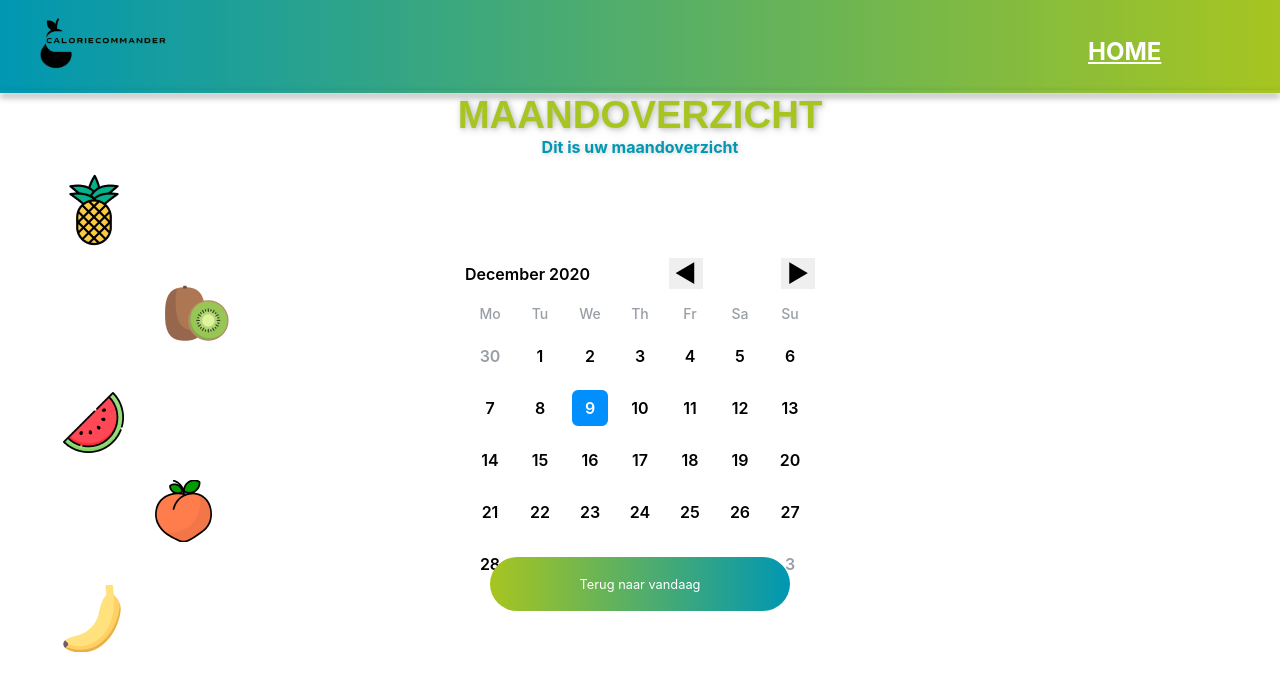
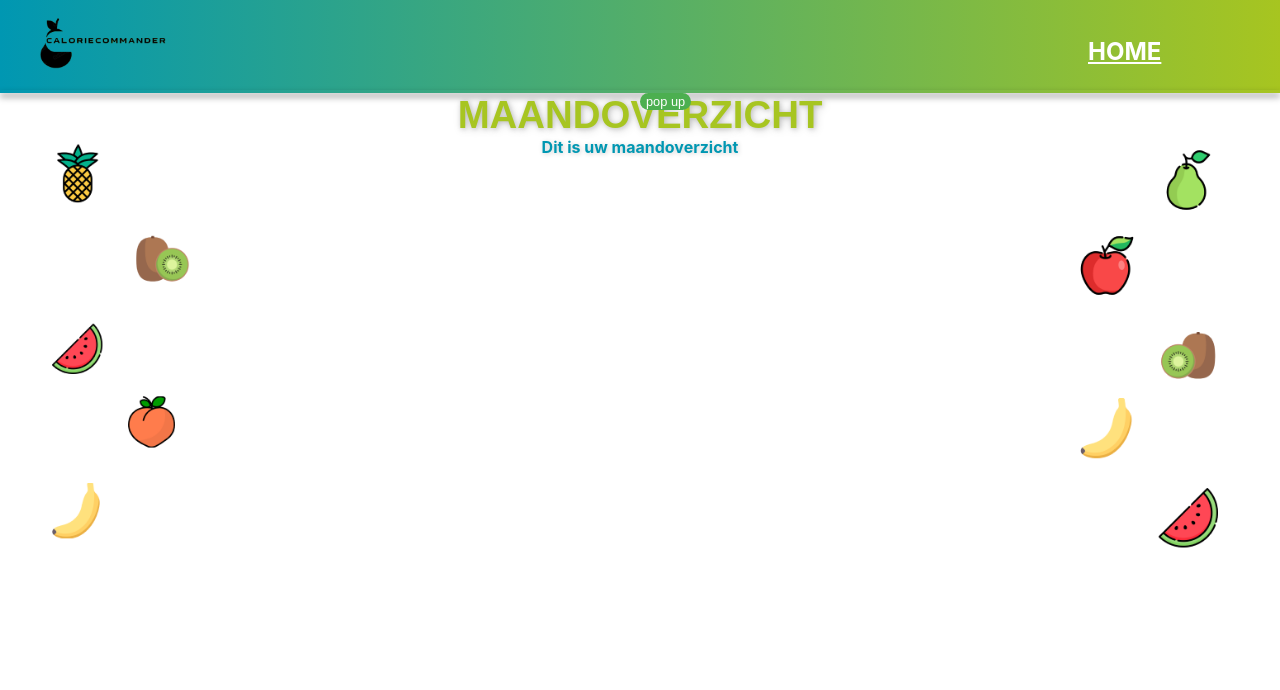
Before and after one commit to CalorieCommander/frontend, a React (Create React App) app in the folder app/: page /Maandoverzicht in a window 1280 px wide. Shown: the top 690 px of the page. Built offline with nearby package versions, Linux system fonts and the light colour scheme.

Commit message:
maandoverzicht

```diff
--- a/app/src/index.css
+++ b/app/src/index.css
@@ -1,7 +1,3 @@
-body{
-  background-image: url("./img/background.png");
-}
-
 .line {
   background: linear-gradient(to right, #0097B2, #A7C520);
   box-shadow: 0 0.3vw 0.5vw rgba(0, 0, 0, 0.5);
--- a/app/src/pages/Homepage.css
+++ b/app/src/pages/Homepage.css
@@ -5,6 +5,9 @@ body {
       sans-serif;
     -webkit-font-smoothing: antialiased;
     -moz-osx-font-smoothing: grayscale;
+    background-image: url("../img/background.png");
+    background-repeat: no-repeat;
+    background-size: cover;
   }
 
   code {
@@ -14,6 +17,7 @@ body {
 
   /*navbar bij startpagina aanpassen*/
   /* tekst editing startpage */
+
   .home-tekst1 {
     font-family: Horizon, sans-serif;
     color: #A7C521;
--- a/app/src/pages/Homepage.js
+++ b/app/src/pages/Homepage.js
@@ -5,7 +5,7 @@ import logo from '../img/caloriecommander.png';
 
 const Homepage = () => {
     return (
-        <div className="Test">
+        <div className="homepage">
             <div className="navbar">
                 <img src={logo} alt="logo" className="logo" />
             </div>
@@ -16,6 +16,7 @@ const Homepage = () => {
 
                 <div className="home-blauw-tekst">Meld je hieronder aan om je leven</div>
                 <div className="home-blauw-tekst2">voorgoed te veranderen!</div>
+
 
                 <div className="buttons-homepage">
                     <Link to="/Inloggen" className="home-button">
--- a/app/src/pages/Inloggen.css
+++ b/app/src/pages/Inloggen.css
@@ -63,7 +63,7 @@ input[type="password"] {
 }
 
 .login-button {
-  margin-top: 150px;
+  margin-top: 250px;
   position: absolute;
   left: 50%;
   transform: translateX(-50%);
--- a/app/src/pages/Maandoverzicht.css
+++ b/app/src/pages/Maandoverzicht.css
@@ -7,6 +7,7 @@ body {
       sans-serif;
     -webkit-font-smoothing: antialiased;
     -moz-osx-font-smoothing: grayscale;
+
   }
 
   code {
@@ -40,141 +41,41 @@ body {
 	--c-text-secondary: #999FA6;
 }
 
-button {
-	font: inherit;
-	cursor: pointer;
-	&:focus {
-		outline: 0;
-	}
+.account-button1 {
+  position: absolute;
+  display: inline-block;
+  background-color: #4CAF50;
+  color: white;
+  text-align: center;
+  font-size: 1vw;
+  border: none;
+  cursor: pointer;
+  border-radius: 1vw;
+  transition: background-color 0.3s ease;
+  left: 50vw;
 }
 
-
-.datepicker {
-    position: absolute;
-    margin-top: 100px;
-	width: 95%;
-	max-width: 350px;
-	border-radius: 10px;
-	box-shadow: 0 0 2px 0 rgba(#000, .2), 0 5px 10px 0 rgba(#000, .1);
-	padding: 1rem;
-    top: 40%; /* Position the container 50% from the top */
-    left: 50%; /* Position the container 50% from the left */
-    transform: translate(-50%, -50%); /* Move the container back by half its own width and height */
+.overlay {
+  position: fixed;
+  top: 0;
+  left: 0;
+  width: 100%;
+  height: 100%;
+  background-color: rgba(0, 0, 0, 0.5); /* Semi-transparante achtergrond */
+  display: none;
+  justify-content: center;
+  align-items: center;
+  z-index: 2; /* Zorg ervoor dat de overlay bovenop alles wordt weergegeven */
 }
 
-.datepicker-top {
-	margin-bottom: 1rem;
+.overlay.show {
+  display: flex; /* of display: block; of display: grid; afhankelijk van je lay-out */
 }
 
-.btn-group {
-	display: flex;
-	flex-wrap: wrap;
-	margin-bottom: 1rem;
-	margin-top: -.5rem;
+.popup {
+  background-color: white;
+  padding: 20px;
+  border-radius: 10px;
+  box-shadow: 0 0 10px rgba(0, 0, 0, 0.3); /* Schaduw voor de pop-up */
+  max-width: 80%;
 }
-
-.tag {
-	margin-right: .5rem;
-	margin-top: .5rem;
-	border: 0;
-	background-color: var(--c-bg-secondary);
-	border-radius: 10px;
-	padding: .5em .75em;
-	font-weight: 600;
-}
-
-.month-selector {
-	display: flex;
-	justify-content: space-between;
-	align-items: center;
-}
-
-.arrow {
-	display: flex;
-	align-items: center;
-	justify-content: center;
-	border: 0;
-	background-color:#FFF;
-	border-radius: 12px;
-	width: 2.5rem;
-	height: 2.5rem;
-	box-shadow: 0 0 2px 0 rgba(#000,.25), 0 0 10px 0 rgba(#000, .15);
-}
-
-.month-name {
-	font-weight: 600;
-}
-
-.datepicker-calendar {
-	display: grid;
-	grid-template-columns: repeat(7, 1fr);
-	grid-row-gap: 1rem;
-}
-
-.day, .date {
-	justify-self: center;
-}
-
-.day {
-	color: var(--c-text-secondary);
-	font-size: .875em;
-	font-weight: 500;
-	justify-self: center;
-}
-
-.date {
-	border: 0;
-	padding: 0;
-	width: 2.25rem;
-	height: 2.25rem;
-	display: flex;
-	align-items: center;
-	justify-content: center;
-	border-radius: 6px;
-	font-weight: 600;
-	border: 2px solid transparent;
-	background-color: transparent;
-	cursor: pointer;
-	&:focus {
-		outline: 0;
-		color: var(--c-theme-primary);
-		border: 2px solid var(--c-theme-primary-accent);
-	}
-}
-
-.faded {
-	color: var(--c-text-secondary);
-}
-
-.current-day {
-	color: #FFF;
-	border-color: var(--c-theme-primary);
-	background-color: var(--c-theme-primary);
-	&:focus {
-		background-color: var(--c-theme-primary-accent);
-	}
-}
-
-.maandoverzicht-button{
-    margin-top: 400px;
-    position: absolute;
-    left: 50%;
-    transform: translateX(-50%);
-    background: linear-gradient(to right, #A7C520, #0097B2);
-    color: white;
-    padding: 1.5vw 7vw;
-    border-radius: 20vw;
-    border: none;
-    cursor: pointer;
-    font-size: 1vw;
-    text-decoration: none;
-}
-
-.month-change {
-    font-size: 1.5rem;
-    color: black;
-    border: none;
-    cursor: pointer;
-    outline: none;
-    transition: background-color 0.3s ease;
-}
--- a/app/src/pages/Maandoverzicht.js
+++ b/app/src/pages/Maandoverzicht.js
@@ -1,9 +1,18 @@
-import React from "react";
 import './Maandoverzicht.css';
 import { Link } from "react-router-dom";
 import logo from '../img/caloriecommander.png';
+import React, { useState } from "react";
 
 const Maandoverzicht = () => {
+    const [showPopup, setShowPopup] = useState(false); // Staat om bij te houden of de pop-up moet worden weergegeven
+
+    const openPopup = () => {
+        setShowPopup(true); // Stel de staat in om de pop-up weer te geven wanneer de knop wordt geklikt
+    };
+
+    const closePopup = () => {
+        setShowPopup(false); // Stel de staat in om de pop-up te verbergen wanneer er buiten de pop-up wordt geklikt
+    };
     return (
         <div className="Test">
             <div className="navbar">
@@ -14,6 +23,22 @@ const Maandoverzicht = () => {
             </div>
             <div className="line"></div>
 
+            <button className="account-button1" onClick={openPopup}>
+                pop up
+            </button>
+
+            <div
+                className={`overlay ${showPopup ? "show" : ""}`}
+                id="overlay"
+                onClick={closePopup}
+            >
+                <div className="popup" onClick={(e) => e.stopPropagation()}>
+                    <h2>Dit is een pop-up!</h2>
+                    <p>Hier kun je je inhoud plaatsen.</p>
+                </div>
+            </div>
+
+
             <div className="maand-text">
                 MAANDOVERZICHT
             </div>
@@ -22,65 +47,12 @@ const Maandoverzicht = () => {
                 <div className="maandoverzicht-text">Dit is uw maandoverzicht</div>
             </div>
 
-            <div class="datepicker">
-                <div class="datepicker-top">
-                    <div class="month-selector">
-                        <span class="month-name">December 2020</span>
-                        <button class="month-change">◄</button>
-                        <button class="month-change">►</button>
-                    </div>
-                </div>
-                <div class="datepicker-calendar">
-                    <span class="day">Mo</span>
-                    <span class="day">Tu</span>
-                    <span class="day">We</span>
-                    <span class="day">Th</span>
-                    <span class="day">Fr</span>
-                    <span class="day">Sa</span>
-                    <span class="day">Su</span>
-                    <button class="date faded">30</button>
-                    <button class="date">1</button>
-                    <button class="date">2</button>
-                    <button class="date">3</button>
-                    <button class="date">4</button>
-                    <button class="date">5</button>
-                    <button class="date">6</button>
-                    <button class="date">7</button>
-                    <button class="date">8</button>
-                    <button class="date current-day">9</button>
-                    <button class="date">10</button>
-                    <button class="date">11</button>
-                    <button class="date">12</button>
-                    <button class="date">13</button>
-                    <button class="date">14</button>
-                    <button class="date">15</button>
-                    <button class="date">16</button>
-                    <button class="date">17</button>
-                    <button class="date">18</button>
-                    <button class="date">19</button>
-                    <button class="date">20</button>
-                    <button class="date">21</button>
-                    <button class="date">22</button>
-                    <button class="date">23</button>
-                    <button class="date">24</button>
-                    <button class="date">25</button>
-                    <button class="date">26</button>
-                    <button class="date">27</button>
-                    <button class="date">28</button>
-                    <button class="date">29</button>
-                    <button class="date">30</button>
-                    <button class="date">31</button>
-                    <button class="date faded">1</button>
-                    <button class="date faded">2</button>
-                    <button class="date faded">3</button>
-                </div>
-            </div>
 
 
-            <Link to="/" className="maandoverzicht-button">
-                Terug naar vandaag
-            </Link>
-        </div>
+        </div >
+
     );
+
 };
+
 export default Maandoverzicht;
```
